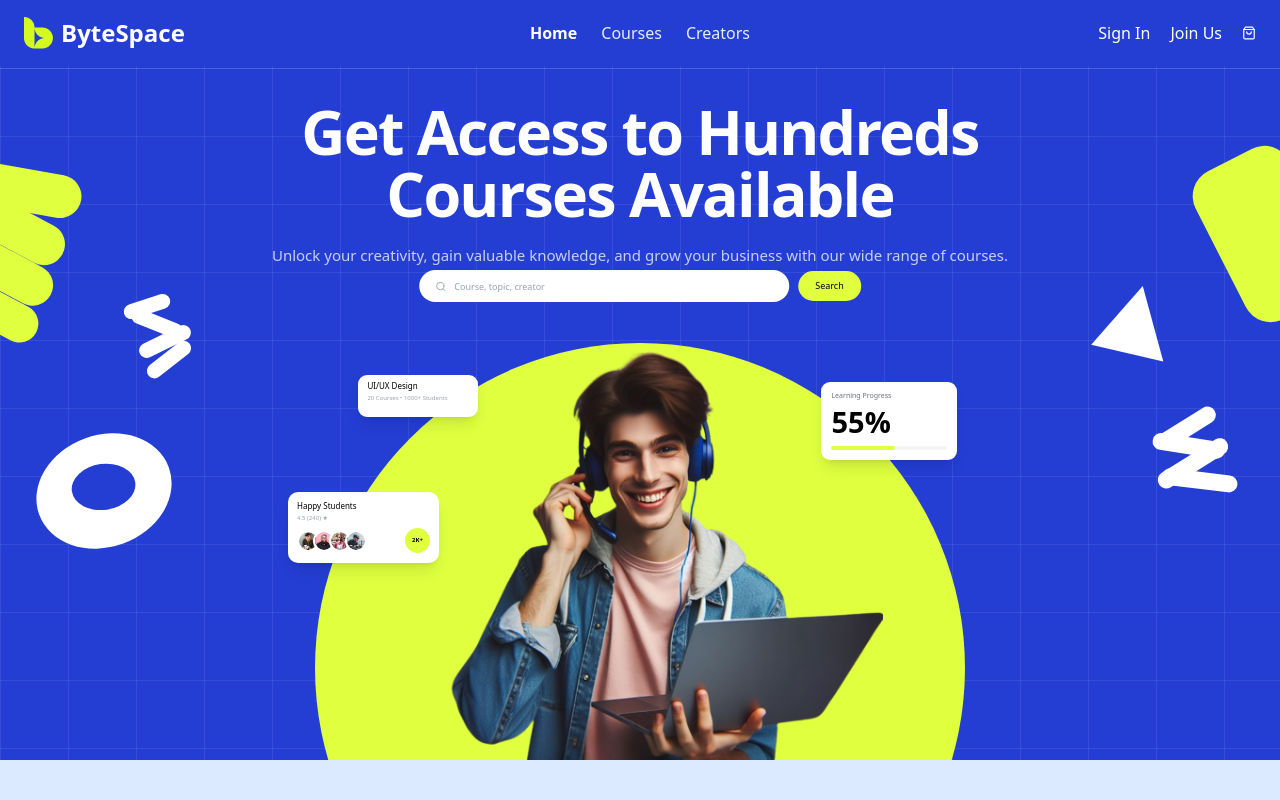
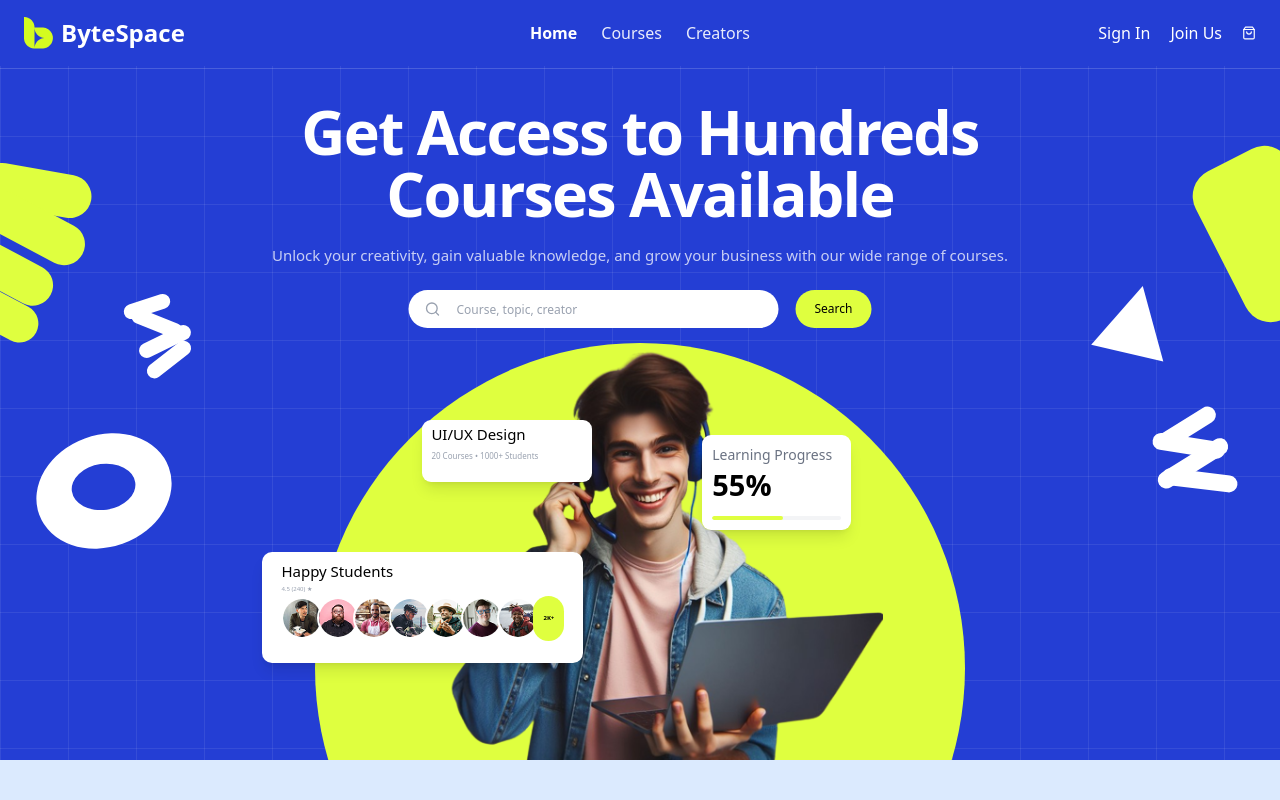
Before and after one commit to Amrin-Sumaiya/DoinTechAssignment, a React (Vite) app: page / in a window 1280 px wide. Shown: the top 800 px of the page. Built offline with nearby package versions, Linux system fonts and the light colour scheme.

Commit message:
2nd push

```diff
--- a/index.html
+++ b/index.html
@@ -2,9 +2,9 @@
 <html lang="en">
   <head>
     <meta charset="UTF-8" />
-    <link rel="icon" type="image/svg+xml" href="./src/assets/icon2.png" />
+    <link rel="icon" type="image/svg+xml" href="./src/assets/logo.png" />
     <meta name="viewport" content="width=device-width, initial-scale=1.0" />
-    <title>Safor-Travels</title>
+    <title>ByteSpace</title>
   </head>
   <body>
     <div id="root"></div>
--- a/src/components/Hero.jsx
+++ b/src/components/Hero.jsx
@@ -6,6 +6,9 @@ import man1 from "../assets/man1.png";
 import man2 from "../assets/man2.png";
 import man3 from "../assets/man3.png";
 import man4 from "../assets/man4.png";
+import man5 from "../assets/man5.png";
+import man6 from "../assets/man6.png";
+import man7 from "../assets/man7.png";
 
 const Hero = () => {
   return (
@@ -92,6 +95,7 @@ const Hero = () => {
           Unlock your creativity, gain valuable knowledge, and grow your
           business with our wide range of courses.
         </p>
+        <br />
       </div>
 
       {/* =========================================================
@@ -101,11 +105,11 @@ const Hero = () => {
         className="
           absolute
           z-50
-          top-[270px]
+          top-[290px]
           left-1/2
           -translate-x-1/2
           flex
-          items-center
+          items-center gap-2
         "
       >
         {/* Input */}
@@ -116,12 +120,13 @@ const Hero = () => {
             w-[272px]
             sm:w-[340px]
             md:w-[370px]
-            h-[32px]
+            h-[38px]
             bg-white
             rounded-full
           "
         >
-          <FiSearch className="ml-4 text-[11px] text-gray-400 flex-shrink-0" />
+
+          <FiSearch className="ml-4 text-[16px] text-gray-400 flex-shrink-0" />
 
           <input
             type="text"
@@ -129,10 +134,10 @@ const Hero = () => {
             className="
               flex-1
               h-full
-              px-2
+              px-4
               bg-transparent
               outline-none
-              text-[9px]
+              text-[12px]
               text-gray-600
               placeholder:text-gray-400
             "
@@ -143,12 +148,12 @@ const Hero = () => {
         <button
           className="
             ml-[9px]
-            h-[30px]
-            px-[17px]
+            h-[38px]
+            px-[19px]
             rounded-full
             bg-[#dfff3f]
             text-black
-            text-[9px]
+            text-[12px]
             font-medium
             hover:bg-[#d2f331]
             transition
@@ -183,7 +188,7 @@ const Hero = () => {
         className="
           absolute
           z-30
-          left-[-30px]
+          left-[-20px]
           top-[169px]
           w-[112px]
           h-[43px]
@@ -197,7 +202,7 @@ const Hero = () => {
         className="
           absolute
           z-30
-          left-[-42px]
+          left-[-22px]
           top-[207px]
           w-[111px]
           h-[42px]
@@ -419,10 +424,10 @@ const Hero = () => {
         className="
           absolute
           z-50
-          left-[28%]
-          top-[375px]
-          w-[120px]
-          h-[42px]
+          left-[33%]
+          top-[420px]
+          w-[170px]
+          h-[62px]
           rounded-[9px]
           bg-white
           shadow-lg
@@ -431,11 +436,11 @@ const Hero = () => {
           text-black
         "
       >
-        <p className="text-[8px] font-medium leading-none">
+        <p className="text-[15px] font-medium leading-none">
           UI/UX Design
         </p>
 
-        <p className="text-[6px] text-gray-400 mt-[4px]">
+        <p className="text-[8px] text-gray-400 mt-[8px]">
           20 Courses • 1000+ Students
         </p>
       </div>
@@ -448,10 +453,10 @@ const Hero = () => {
         className="
           absolute
           z-50
-          right-[25.2%]
-          top-[382px]
-          w-[136px]
-          h-[78px]
+          right-[33.5%]
+          top-[435px]
+          w-[149px]
+          h-[95px]
           rounded-[9px]
           bg-white
           shadow-lg
@@ -460,7 +465,7 @@ const Hero = () => {
           text-black
         "
       >
-        <p className="text-[7px] text-gray-500">
+        <p className="text-[14px] text-gray-500">
           Learning Progress
         </p>
 
@@ -481,19 +486,19 @@ const Hero = () => {
         className="
           absolute
           z-50
-          left-[22.5%]
-          top-[492px]
-          w-[151px]
-          h-[71px]
+          left-[20.5%]
+          top-[552px]
+          w-[321px]
+          h-[111px]
           rounded-[10px]
           bg-white
           shadow-lg
-          px-[9px]
+          px-[19px]
           py-[8px]
           text-black
         "
       >
-        <p className="text-[8px] font-medium">
+        <p className="text-[15px] font-medium">
           Happy Students
         </p>
 
@@ -501,14 +506,14 @@ const Hero = () => {
           4.5 (240) ★
         </p>
 
-        <div className="flex items-center mt-[5px]">
+        <div className="flex items-center mt-[2px]">
 
           <img
             src={man1}
             alt=""
             className="
-              w-[22px]
-              h-[22px]
+              w-[42px]
+              h-[42px]
               rounded-full
               object-cover
               border-2
@@ -520,8 +525,8 @@ const Hero = () => {
             src={man2}
             alt=""
             className="
-              w-[22px]
-              h-[22px]
+              w-[42px]
+              h-[42px]
               rounded-full
               object-cover
               border-2
@@ -534,8 +539,8 @@ const Hero = () => {
             src={man3}
             alt=""
             className="
-              w-[22px]
-              h-[22px]
+              w-[42px]
+              h-[42px]
               rounded-full
               object-cover
               border-2
@@ -548,8 +553,34 @@ const Hero = () => {
             src={man4}
             alt=""
             className="
-              w-[22px]
-              h-[22px]
+              w-[42px]
+              h-[42px]
+              rounded-full
+              object-cover
+              border-2
+              border-white
+              -ml-[6px]
+            "
+          />
+                    <img
+            src={man5}
+            alt=""
+            className="
+              w-[42px]
+              h-[42px]
+              rounded-full
+              object-cover
+              border-2
+              border-white
+              -ml-[6px]
+            "
+          />
+         <img
+            src={man6}
+            alt=""
+            className="
+              w-[42px]
+              h-[42px]
               rounded-full
               object-cover
               border-2
@@ -558,11 +589,24 @@ const Hero = () => {
             "
           />
 
+          <img
+            src={man7}
+            alt=""
+            className="
+              w-[42px]
+              h-[42px]
+              rounded-full
+              object-cover
+              border-2
+              border-white
+              -ml-[6px]
+            "
+          />
           <div
             className="
-              ml-auto
-              w-[25px]
-              h-[25px]
+             -ml-[6px]
+              w-[45px]
+              h-[45px]
               rounded-full
               bg-[#dfff3f]
               flex
```
Also changed, not shown: src/components/Footer.jsx (+195 -49 lines), src/assets/girl.png (added).
